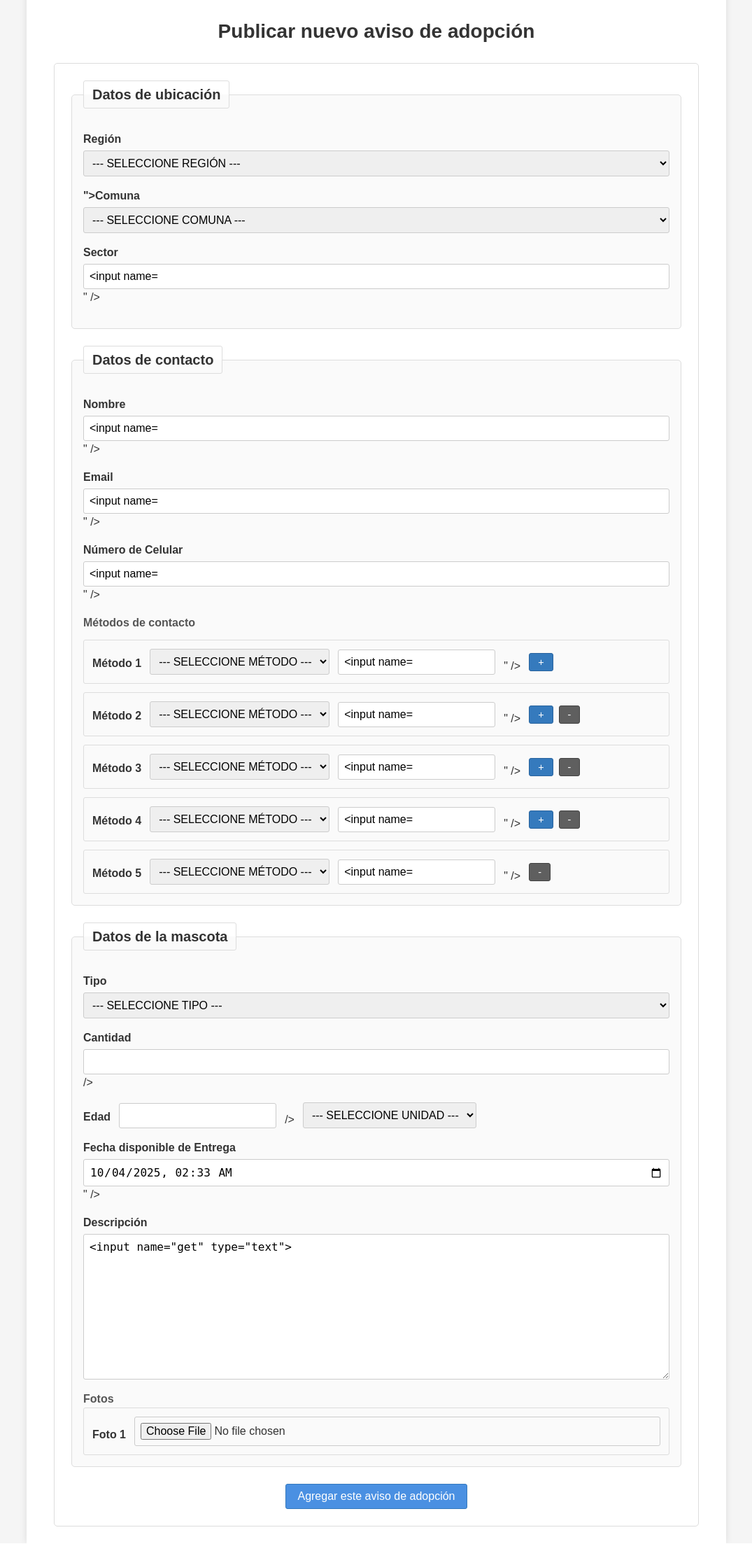
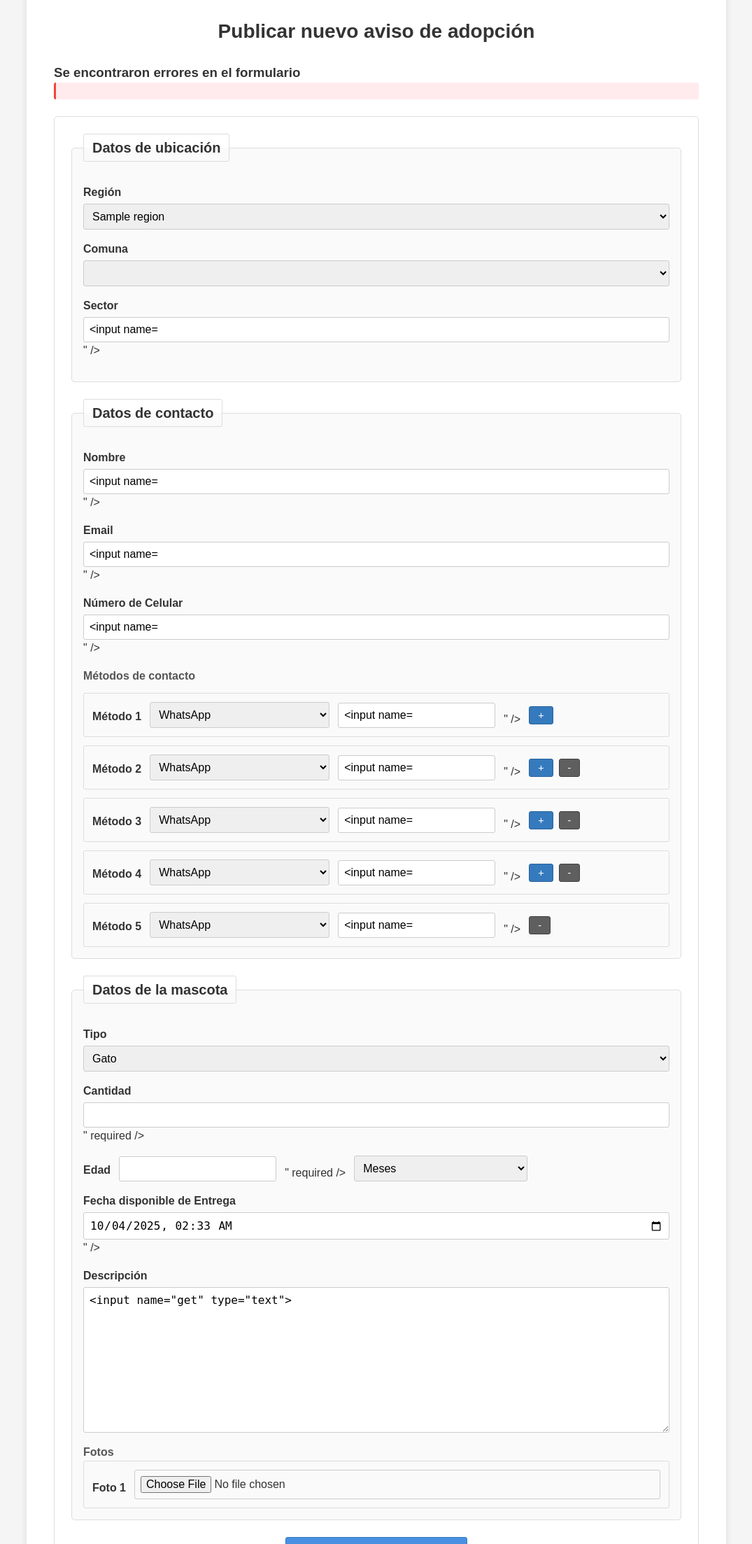
Before and after one commit to aab626/desarrollo_web_augusto_aguayo, a Flask app: template templates/new_listing.html.j2 in a window 1280 px wide. Shown: the part 145-2351 px from the top of the page at 70% size, without its empty margins (102-1177 px from the left). Run offline with Flask 3, Linux system fonts and the light colour scheme; the template is opened without the code that fills it: most values are stand-ins (such as "Sample title", 1, 10 or a date in 2020); form fields are guessed from the names that the template uses; parts of the project's set-up code (start-up, migrations or seed data) failed here and were passed over.

Commit message:
fixed some html validator errors

```diff
--- a/app.py
+++ b/app.py
@@ -43,15 +43,14 @@
                                regions_data=db.get_regions_data(),
                                failed_form={},
                                failed_files={},
-                               failed_validations=[]
+                               failed_validations=[],
+                               disable_selected_default=False
                                )
 
 # POST method that receives a form, tries to validate and save it into the db
 @app.route('/add_listing', methods=['GET', 'POST'])
 def add_listing():
     if request.method == 'POST':
-        # print('FORM:', request.form)
-        # print('FILES:', request.files)
         valid_status, failed_validations = validate_listing(request.form, request.files)
         if valid_status:
             img_filenames = []
@@ -84,14 +83,16 @@
 
         # If not valid, show errors along with the form
         else:
-            # print(request.form)
-            # print(request.files)
-            # print(failed_validations)
+            print('FORM:', request.form)
+            print('FILES:', request.files)
+            print("valid status:", valid_status)
+            print('failed:', failed_validations)
             return render_template('new_listing.html.j2',
                             regions_data=db.get_regions_data(),
                             failed_form=request.form.to_dict(),
                             failed_files={k: v.filename for k, v in request.files.items() if v and v.filename},
-                            failed_validations=failed_validations
+                            failed_validations=failed_validations,
+                            disable_selected_default=True
                             )
 
     elif request.method == 'GET':
--- a/static/js/newpost-form-handler.js
+++ b/static/js/newpost-form-handler.js
@@ -289,7 +289,7 @@
 
 // Function that validates the form
 const validateForm = () => {
-    // return true;
+    return true;
     let validForm = true;
 
     // Clean previous error msg
--- a/templates/listing.html.j2
+++ b/templates/listing.html.j2
@@ -2,7 +2,6 @@
 {% block title %} Avisos Publicados {% endblock %}
 
 {% block main_content %}
-<main class="main-content">
 <h2 class="section-title">Aviso de adopción</h2>
 
 <div class="post-container">
@@ -142,7 +141,6 @@
         <button type="button" id="btn-footer-nav-index" class="btn btn-secondary">Volver al inicio</button>
     </div>
 </div>
-</main>
 {% endblock %}
 
 {% block body_modals %}
@@ -155,7 +153,7 @@
             </div>
 
             <div class="modal-body image-modal-body">
-                <img id="modalImage" src="" alt="Imagen ampliada" class="modal-image">
+                <img id="modalImage" src="{{ url_for('static', filename='images/1x1.png') }}" alt="Imagen ampliada" class="modal-image">
             </div>
         </div>
     </div>
--- a/templates/new_listing.html.j2
+++ b/templates/new_listing.html.j2
@@ -5,14 +5,15 @@
 {# {{ failed_form }} #}
 {# {{ failed_files }} #}
 {# {{ failed_validations }} #}
+{# {{ failed_validations|length }} #}
 
 <h2 class="section-title">Publicar nuevo aviso de adopción</h2>
 
 {# Backend validation error display #}
-{% if failed_validation|length > 0 %}
+{% if failed_validations|length > 0 %}
     <div class="form-messages">
         <h3 class="">Se encontraron errores en el formulario</h3>
-        <div id="form-error" class="error-message">
+        <div id="form-error-top" class="error-message">
             {% for failed_validation in failed_validations %}
                 {% if failed_validation == 'validate_region' %}<p id="form-error-msg" class="error-text">Región inválida.</p>{% endif %}
                 {% if failed_validation == 'validate_municipality' %}<p id="form-error-msg" class="error-text">Comuna inválida.</p>{% endif %}
@@ -45,7 +46,7 @@
 {% endif %}
 
 
-<form id="form-newpost" class="adoption-form" action="{{url_for('add_listing')}}" method="post", enctype="multipart/form-data">
+<form id="form-newpost" class="adoption-form" action="{{url_for('add_listing')}}" method="post" enctype="multipart/form-data">
     <fieldset class="form-section location-section">
         <legend class="section-heading">Datos de ubicación</legend>
 
@@ -55,10 +56,12 @@
                 class="form-input{% if 'validate_region' in failed_validations %} form-error-indicator{% endif %}"
                 id="form-region-select"
                 name="region"
-                value="{{ failed_form.get('region', '')}}"
+                {# {% if failed_form.get('region', '') != '' %}value="{{ failed_form.get('region')}}"{% endif %} #}
                 required
             >
-                <option value="" disabled selected>--- SELECCIONE REGIÓN ---</option>
+                <option value="" disabled {% if failed_form.get('region', '') == '' %}selected{% endif %}>
+                    --- SELECCIONE REGIÓN ---
+                </option>
                 {% for region_data in regions_data %}
                     <option value="{{region_data.region}}"
                             {% if region_data.region == failed_form.get('region', '') %}selected{% endif %}
@@ -71,13 +74,16 @@
         </div>
 
         <div class="form-row">
-            <label class="form-label" for="form-municipality-select" value="{{failed_form.get('comuna', '')}}">Comuna</label>
+            <label class="form-label" for="form-municipality-select">Comuna</label>
 
             <select
                 class="form-input{% if 'validate_municipality' in failed_validations %} form-error-indicator{% endif %}"
-                id="form-municipality-select" name="municipality" required>
+                id="form-municipality-select"
+                name="municipality"
+                {# {% if failed_form.get('municipality', '') != '' %}value="{{ failed_form.get('municipality')}}"{% endif %} #}
+                required>
 
-                <option value="" disabled selected>--- SELECCIONE COMUNA ---</option>
+                <option value="" disabled {% if failed_form.get('municipality', '') == '' %}selected{% endif %}>--- SELECCIONE COMUNA ---</option>
                 {% if failed_form.get('region', '') != '' %}
                     {% for region_data in regions_data %}
                         {% if region_data.region == failed_form.get('region', '') %}
@@ -134,7 +140,7 @@
             <input
                 class="form-input{% if 'validate_phone' in failed_validations %} form-error-indicator{% endif %}"
                 type="tel" id="form-phone"
-                name="phone" minlength="13" maxlength="13" required
+                name="phone" minlength="13" maxlength="13"
                 placeholder="Ejemplo: +569.12345678" required
                 value="{{failed_form.get('phone', '')}}"
             />
@@ -158,7 +164,7 @@
                             name="contact-method-{{ i }}"
                         >
 
-                            <option value="" disabled selected>--- SELECCIONE MÉTODO ---</option>
+                            <option value="" disabled {% if failed_form.get('contact-method-' ~ i, '') == '' %}selected{% endif %}>--- SELECCIONE MÉTODO ---</option>
                             <option value="WhatsApp" {% if failed_form.get('contact-method-' ~ i, '') == 'WhatsApp' %}selected{% endif %}>WhatsApp</option>
                             <option value="Telegram" {% if failed_form.get('contact-method-' ~ i, '') == 'Telegram' %}selected{% endif %}>Telegram</option>
                             <option value="X" {% if failed_form.get('contact-method-' ~ i, '') == 'X' %}selected{% endif %}>X</option>
@@ -204,7 +210,7 @@
                 class="form-input{% if 'validate_pet_type' in failed_validations %} form-error-indicator{% endif %}"
                 id="form-type" name="type" required>
 
-                <option disabled selected value="">--- SELECCIONE TIPO ---</option>
+                <option disabled {% if failed_form.get('type', '') == '' %}selected{% endif %} value="">--- SELECCIONE TIPO ---</option>
                 <option value="gato" {% if failed_form.get('type', '') == 'gato' %}selected{% endif %}>Gato</option>
                 <option value="perro" {% if failed_form.get('type', '') == 'perro' %}selected{% endif %}>Perro</option>
             </select>
@@ -216,8 +222,8 @@
                 class="form-input{% if 'validate_pet_quantity' in failed_validations %} form-error-indicator{% endif %}"
                 type="number" id="form-quantity"
                 name="quantity" min="1"
+                value="{{ failed_form.get('quantity', '') }}"
                 required
-                value={{ failed_form.get('quantity', '') }}
             />
         </div>
 
@@ -228,8 +234,8 @@
                 type="number"
                 id="form-age-quantity"
                 name="age-quantity" min="1"
+                value="{{ failed_form.get('age-quantity', '') }}"
                 required
-                value={{ failed_form.get('age-quantity', '') }}
             />
 
             <select
@@ -238,7 +244,7 @@
                 name="age-unit"
                 required
             >
-                <option disabled selected value="">--- SELECCIONE UNIDAD ---</option>
+                <option disabled {% if failed_form.get('age-unit', '') == '' %}selected{% endif %} value="">--- SELECCIONE UNIDAD ---</option>
                 <option value="meses" {% if failed_form.get('age-unit', '') == 'meses' %}selected{% endif %}>Meses</option>
                 <option value="annos" {% if failed_form.get('age-unit', '') == 'annos' %}selected{% endif %}>Años</option>
             </select>
```
Also changed, not shown: static/images/1x1.png (added). Lines whose indentation alone changed are shown as unchanged.
